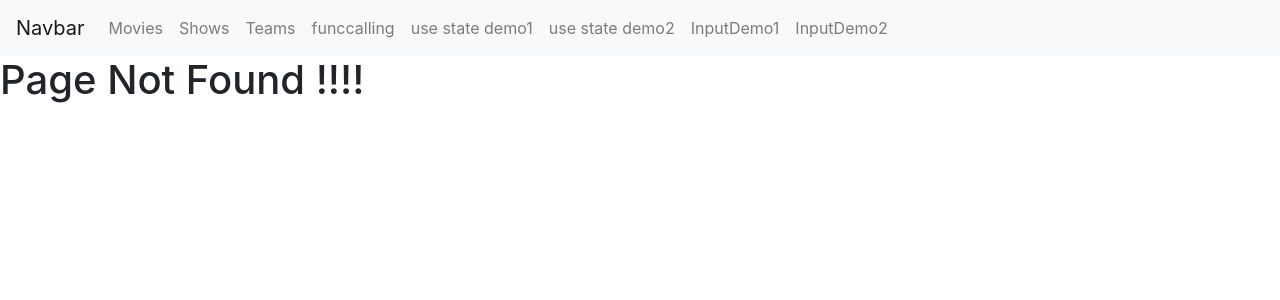
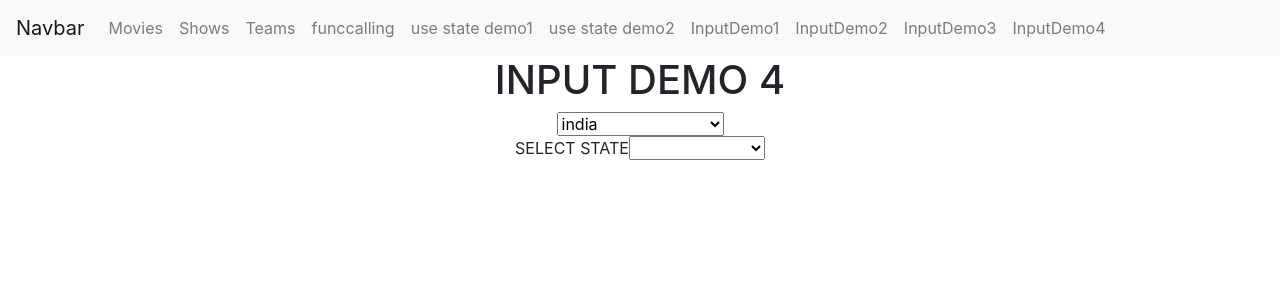
Before and after one commit to samirvithlani/mern_react_24_club_26, a React (Vite) app: page /inputdemo4 in a window 1280 px wide. Before the commit this address had no page. Shown: the top 300 px of the page. Built offline with nearby package versions, Linux system fonts and the light colour scheme.

Commit message:
dropdown

```diff
--- a/src/App.jsx
+++ b/src/App.jsx
@@ -22,6 +22,8 @@
 import { UseStateDemo2 } from './components/UseStateDemo2'
 import { InputDemo1 } from './components/input/InputDemo1'
 import { InputDemo2 } from './components/input/InputDemo2'
+import { INputDemo3 } from './components/input/INputDemo3'
+import { InputDemo4 } from './components/input/InputDemo4'
 
 
 function App() {
@@ -45,6 +47,8 @@
             <Route path='/usestateDemo2' element = {<UseStateDemo2/>}></Route>
             <Route path='/InputDemo1' element = {<InputDemo1/>}></Route>
             <Route path='/inputdemo2' element ={<InputDemo2/>}></Route>
+            <Route path='/inputdemo3' element ={<INputDemo3/>}></Route>
+            <Route path='/inputdemo4' element ={<InputDemo4/>}></Route>
           </Routes>
     </div>
   )
--- a/src/components/Navbar.jsx
+++ b/src/components/Navbar.jsx
@@ -62,6 +62,16 @@
                 InputDemo2
               </Link>
             </li>
+            <li class="nav-item">
+              <Link class="nav-link" to="/inputDemo3">
+                InputDemo3
+              </Link>
+            </li>
+            <li class="nav-item">
+              <Link class="nav-link" to="/inputDemo4">
+                InputDemo4
+              </Link>
+            </li>
 
 
 
--- /dev/null
+++ b/src/components/input/INputDemo3.jsx
@@ -0,0 +1,32 @@
+import React from 'react'
+
+export const INputDemo3 = () => {
+
+    var countries = ["india","usa","china","uk"]
+
+    const countryHandler = (event)=>{
+        console.log(event.target.value)
+    }
+  return (
+    <div style={{textAlign:"center"}}>
+        <h1>INPUT DEMO 3</h1>
+        <div>
+            {/* <select onChange={(event)=>{countryHandler(event)}}>
+                <option value="" disabled>SELECT COUNTRY</option>
+                <option value="india">INDIA</option>
+                <option value="china">China</option>
+                <option value="usa">Usa</option>
+                <option value="uk">UK</option>
+            </select> */}
+            <select onChange={(event)=>{countryHandler(event)}}>
+                <option  value="" disabled>SELECT COUNTRY</option>
+                {
+                    countries.map((c)=>{
+                        return <option value={c}>{c.toUpperCase()}</option>
+                    })
+                }
+            </select>
+        </div>
+    </div>
+  )
+}
--- /dev/null
+++ b/src/components/input/InputDemo4.jsx
@@ -0,0 +1,46 @@
+import React, { useState } from "react";
+
+export const InputDemo4 = () => {
+  var countries = [
+    { name: "india", states: ["guj", "mah", "mp"] },
+    { name: "usa", states: ["texas", "california", "new york"] },
+    { name: "uk", states: ["king's berry", "berghimgham", "abcd"] },
+  ];
+  const [selectedCountry, setselectedCountry] = useState("")
+
+  const countryHandler = (event) => {
+    console.log(event.target.value);
+    setselectedCountry(event.target.value)
+  };
+  const stateHandler = (event)=>{
+    console.log(event.target.value)
+  }
+  return (
+    <div style={{ textAlign: "center" }}>
+      <h1>INPUT DEMO 4</h1>
+      <div>
+        <select onChange={(event)=>{countryHandler(event)}}>
+             <option  value="" disabled>SELECT COUNTRY</option>
+            {
+                countries.map((c)=>{
+                    return <option value={c.name}>{c.name}</option>
+                })
+            }
+        </select>
+        {selectedCountry}
+      </div>
+      <div>
+        <label>SELECT STATE</label>
+        <select onChange={(event)=>{stateHandler(event)}}>
+            <option  value="" disabled>SELECT STATE</option>
+            {
+
+                selectedCountry && countries.find((c)=>c.name==selectedCountry).states.map((s)=>{
+                    return <option value={s}>{s}</option>
+                })
+            }
+        </select>
+      </div>
+    </div>
+  );
+};
```
